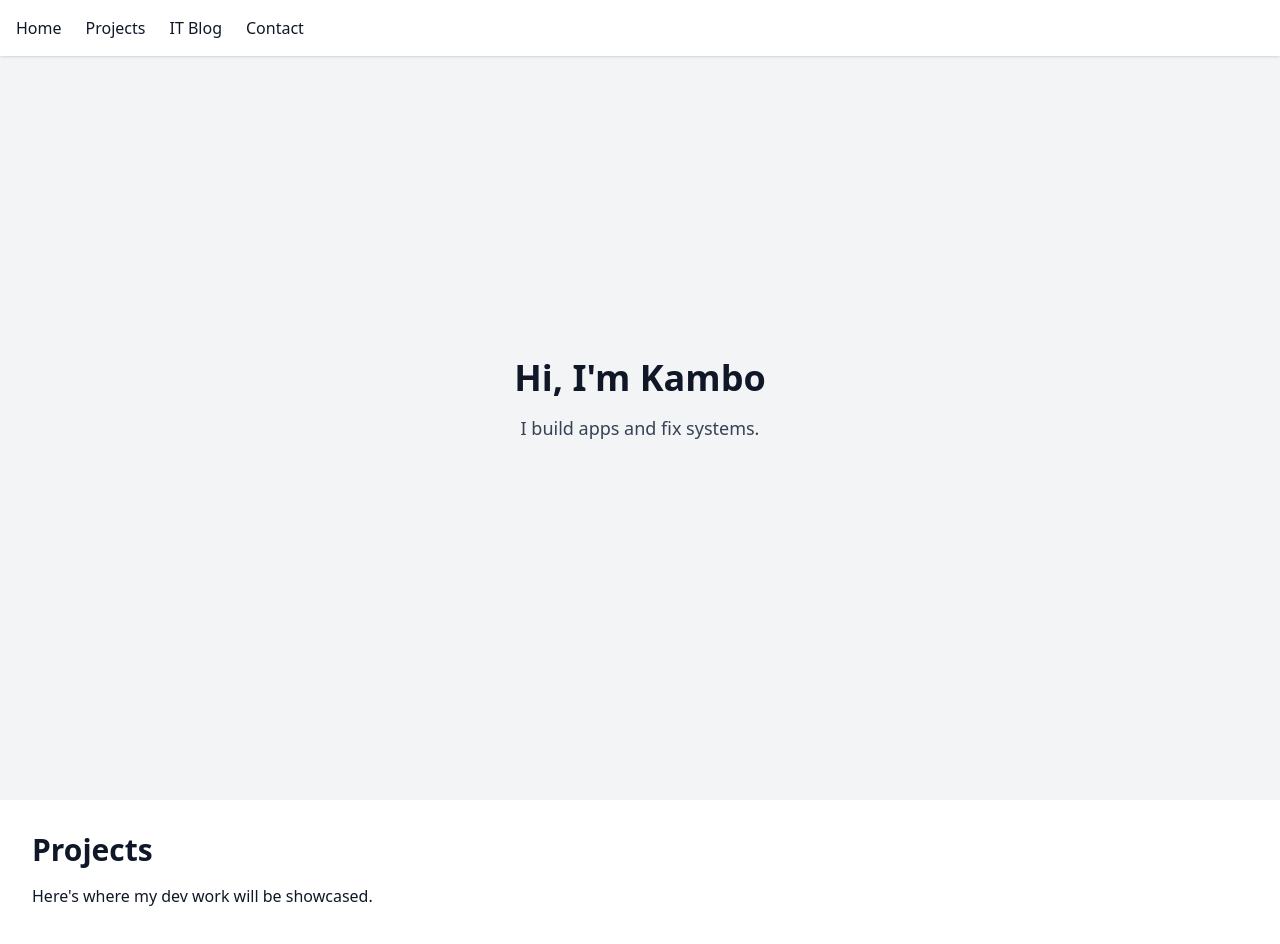
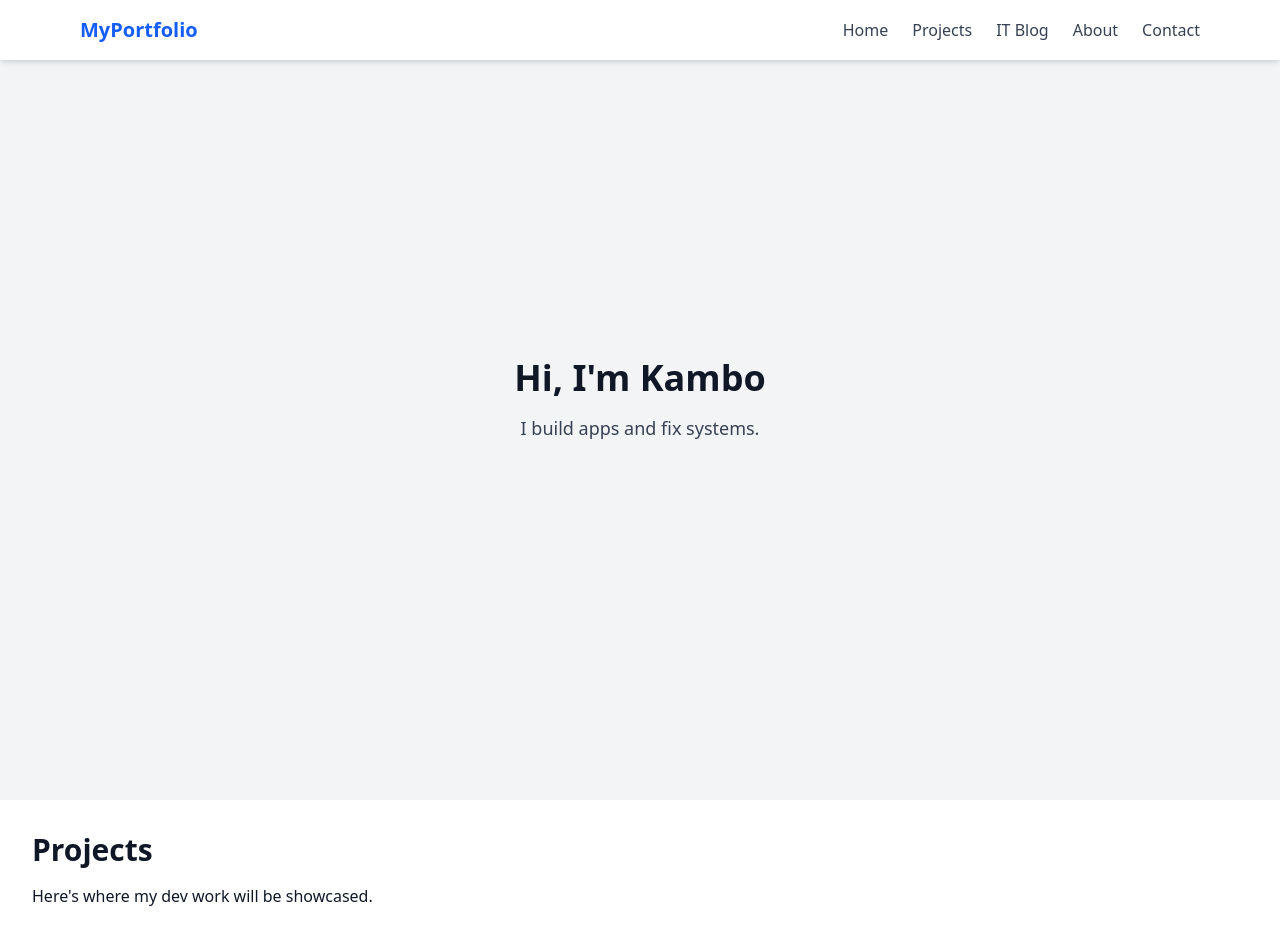
Before and after one commit to swirly-way/personal-portfolio, a React (Vite) app in the folder my-portfolio/: page / in a window 1280 px wide. Shown: the top 944 px of the page. Built offline with nearby package versions, Linux system fonts and the light colour scheme.

Commit message:
Refactor code to use state hook for scalability, added conditional burger menu for responsiveness on mobile devices and polished navbar for more professional look

```diff
--- a/my-portfolio/src/components/Navbar.jsx
+++ b/my-portfolio/src/components/Navbar.jsx
@@ -1,18 +1,61 @@
+import { useState } from "react";
+
 export default function Navbar() {
+  const [isOpen, setIsOpen] = useState(false);
+
+  const links = [
+    { name: "Home", href: "#hero" },
+    { name: "Projects", href: "#projects" },
+    { name: "IT Blog", href: "#itblog" },
+    { name: "About", href: "#about" },
+    { name: "Contact", href: "#contact" },
+  ];
+
   return (
-    <nav className="bg-white shadow p-4 flex gap-6 fixed top-0 w-full z-50">
-      <a href="#hero" className="hover:text-blue-500">
-        Home
-      </a>
-      <a href="#projects" className="hover:text-blue-500">
-        Projects
-      </a>
-      <a href="#itblog" className="hover:text-blue-500">
-        IT Blog
-      </a>
-      <a href="#contact" className="hover:text-blue-500">
-        Contact
-      </a>
+    <nav className="fixed top-0 left-0 w-full bg-white shadow-md z-50">
+      <div className="max-w-6xl mx-auto flex justify-between items-center p-4">
+        {/* Logo */}
+        <a href="#home" className="text-xl font-bold text-blue-600">
+          MyPortfolio
+        </a>
+
+        {/* Desktop Links */}
+        <div className="hidden md:flex space-x-6">
+          {links.map((link) => (
+            <a
+              key={link.name}
+              href={link.href}
+              className="text-gray-700 hover:text-blue-600 transition"
+            >
+              {link.name}
+            </a>
+          ))}
+        </div>
+
+        {/* Mobile Menu Button */}
+        <button
+          className="md:hidden p-2 rounded hover:bg-gray-100"
+          onClick={() => setIsOpen(!isOpen)}
+        >
+          ☰
+        </button>
+      </div>
+
+      {/* Mobile Links */}
+      {isOpen && (
+        <div className="md:hidden flex flex-col items-center space-y-4 pb-4">
+          {links.map((link) => (
+            <a
+              key={link.name}
+              href={link.href}
+              onClick={() => setIsOpen(false)}
+              className="text-gray-700 hover:text-blue-600 transition"
+            >
+              {link.name}
+            </a>
+          ))}
+        </div>
+      )}
     </nav>
   );
 }
```
